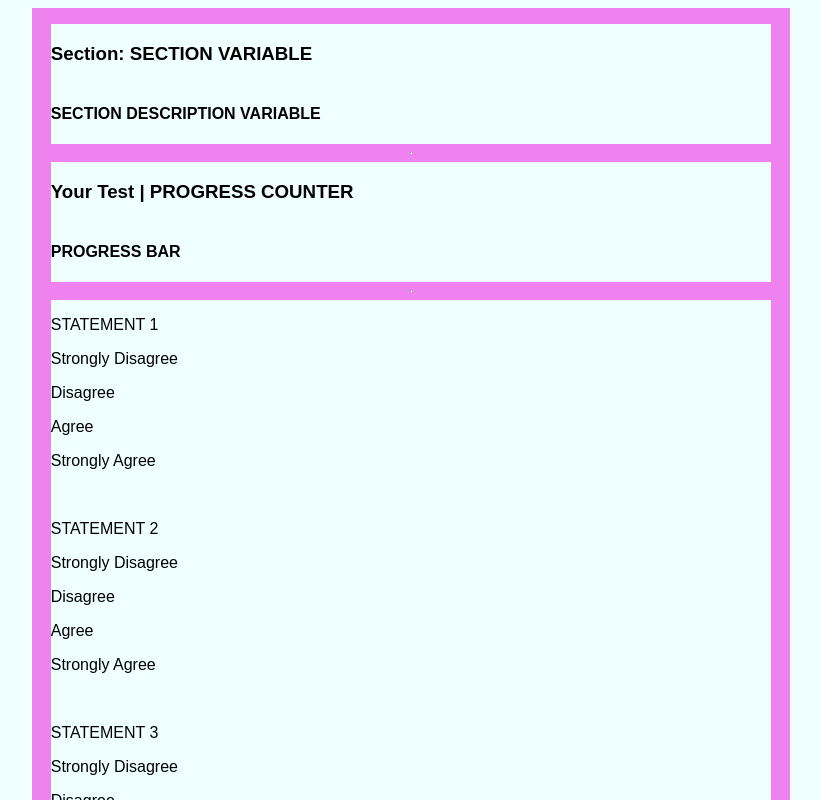
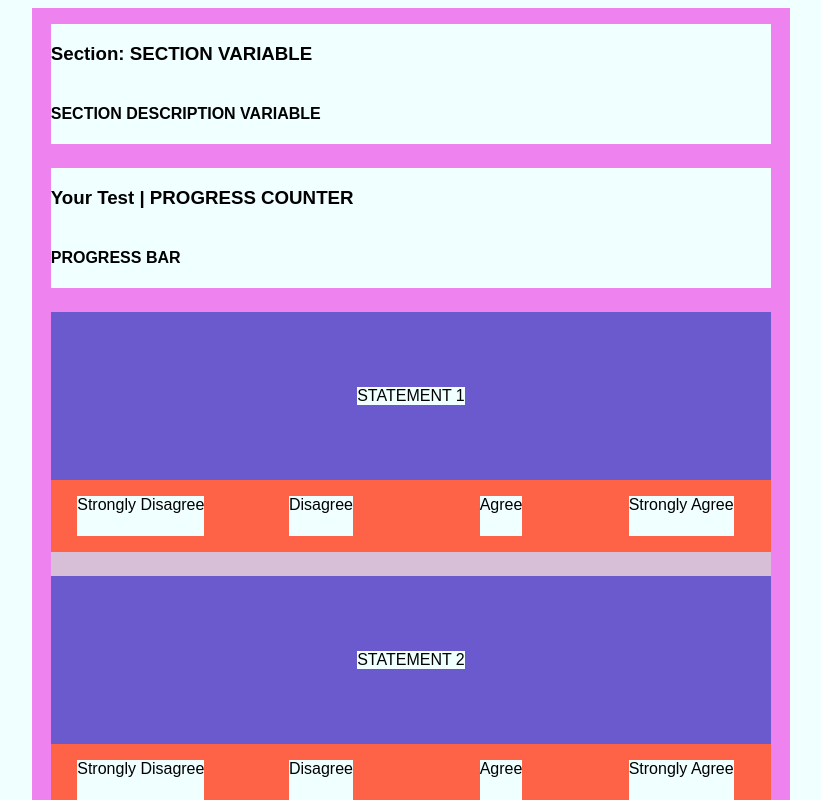
Before and after one commit to cjhird/political-compass, a JavaScript app: page /test in a window 1280 px wide. Shown: the top 800 px of the page, without its empty margins (229-1050 px from the left). Built offline with nearby package versions, Linux system fonts and the light colour scheme.

Commit message:
testview mvp spacing done

```diff
--- a/src/comp/pages/TestView.js
+++ b/src/comp/pages/TestView.js
@@ -28,12 +28,12 @@ const TestView = () => {
           <h3>Section: SECTION VARIABLE</h3>
           <h4>SECTION DESCRIPTION VARIABLE</h4>
         </div>
-        <hr />
+
         <div className="progress-box">
           <h3>Your Test | PROGRESS COUNTER</h3>
           <h4>PROGRESS BAR</h4>
         </div>
-        <hr />
+
         <div className="statements-box">
           <div className="statement">
             <div className="statement-content">
@@ -54,7 +54,7 @@ const TestView = () => {
               </div>
             </div>
           </div>
-          <br />
+
           <div className="statements-container"></div>
           <div className="statement">
             <div className="statement-content">
@@ -75,7 +75,7 @@ const TestView = () => {
               </div>
             </div>
           </div>
-          <br />
+
           <div className="statement">
             <div className="statement-content">
               <p>STATEMENT 3</p>
@@ -95,7 +95,7 @@ const TestView = () => {
               </div>
             </div>
           </div>
-          <br />
+
           <div className="statement">
             <div className="statement-content">
               <p>STATEMENT 4</p>
@@ -115,7 +115,7 @@ const TestView = () => {
               </div>
             </div>
           </div>
-          <br />
+
           <div className="statement">
             <div className="statement-content">
               <p>STATEMENT 5</p>
@@ -135,7 +135,7 @@ const TestView = () => {
               </div>
             </div>
           </div>
-          <br />
+
           <div className="statement">
             <div className="statement-content">
               <p>STATEMENT 6</p>
@@ -155,7 +155,6 @@ const TestView = () => {
               </div>
             </div>
           </div>
-          <br />
         </div>
         <div className="bottom-box">
           <div className="next-section">
--- a/src/styles/main.css
+++ b/src/styles/main.css
@@ -22,16 +22,81 @@
   flex-direction: column;
   width: 95%;
   margin-top: 1rem;
+  margin-bottom: 1.5rem;
 }
 
 .progress-box {
   display: flex;
   flex-direction: column;
   width: 95%;
+  margin-bottom: 1.5rem;
 }
 
 .statements-box {
   display: flex;
   flex-direction: column;
   width: 95%;
+  background-color: thistle;
+  margin-bottom: 2rem;
 }
+
+.statement {
+  display: flex;
+  flex-direction: column;
+  height: 15rem;
+  margin-bottom: 1.5rem;
+}
+
+.statement-content {
+  background-color: slateblue;
+  display: flex;
+  justify-content: center;
+  align-items: center;
+  height: 70%;
+}
+
+.statement-input {
+  display: flex;
+  flex-direction: row;
+  justify-content: center;
+  align-items: center;
+  height: 30%;
+}
+
+.strong-disagree {
+  height: 100%;
+  width: 25%;
+  display: flex;
+  justify-content: center;
+  background-color: tomato;
+}
+.disagree {
+  height: 100%;
+  width: 25%;
+  display: flex;
+  justify-content: center;
+  background-color: tomato;
+}
+.strong-agree {
+  height: 100%;
+  width: 25%;
+  display: flex;
+  justify-content: center;
+  background-color: tomato;
+}
+.agree {
+  height: 100%;
+  width: 25%;
+  display: flex;
+  justify-content: center;
+  background-color: tomato;
+}
+
+.bottom-box {
+  width: 95%;
+  height: 7rem;
+  background-color: thistle;
+  display: flex;
+  justify-content: flex-end;
+  align-items: flex-start;
+}
```
